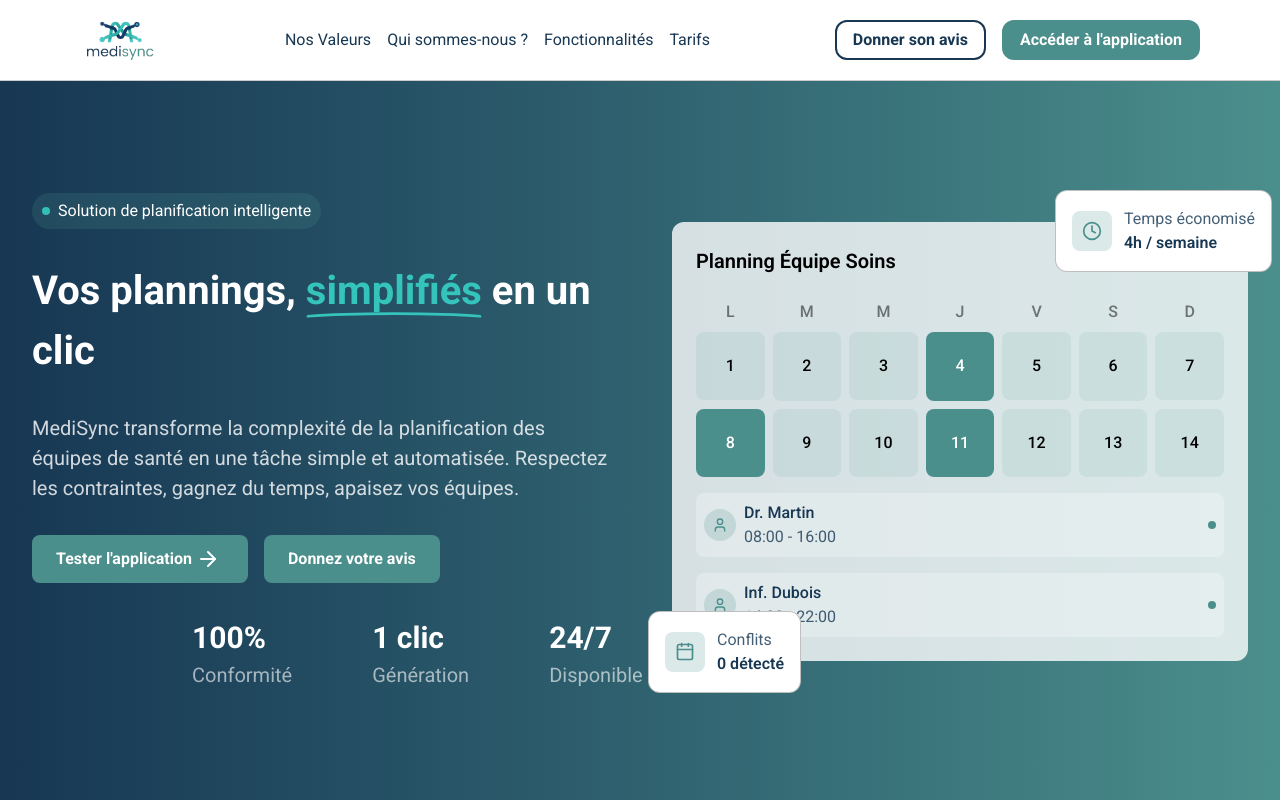
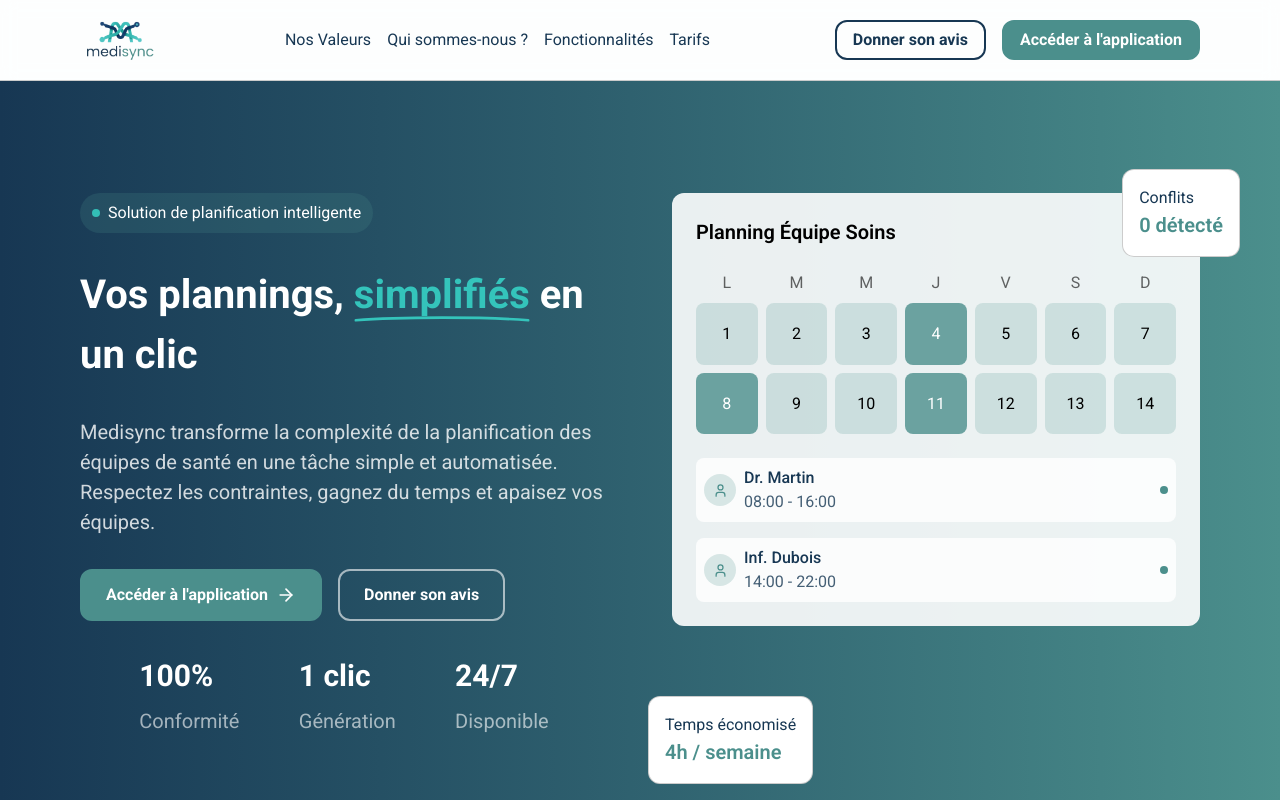
Before and after one commit to bastos-rcd/MEDISYNC, a React (Vite) app in the folder landing-page/: page / in a window 1280 px wide. Shown: the top 800 px of the page. Built offline with nearby package versions, Linux system fonts and the light colour scheme.

Commit message:
refacto: hero

```diff
--- a/landing-page/index.html
+++ b/landing-page/index.html
@@ -16,7 +16,7 @@
     <title>MediSync - Planification Intelligente pour la Santé</title>
   </head>
 
-  <body>
+  <body class="bg-(--tertiary)/5">
     <div id="root"></div>
     <script type="module" src="/src/main.tsx"></script>
   </body>
--- a/landing-page/src/App.tsx
+++ b/landing-page/src/App.tsx
@@ -11,7 +11,7 @@
     <>
       <Header />
 
-      <div className="flex flex-col bg-(--tertiary)/10 gap-10 lg:gap-14">
+      <div className="flex flex-col gap-10 lg:gap-14">
         <Hero />
 
         <Values />
--- a/landing-page/src/assets/fr.json
+++ b/landing-page/src/assets/fr.json
@@ -1,5 +1,15 @@
 {
-  "navigation": [
+  "application": {
+    "label": "Accéder à l'application",
+    "link": "https://medisync-scheduler-pro.vercel.app/"
+  },
+
+  "form": {
+    "label": "Donner son avis",
+    "link": "https://docs.google.com/forms/d/e/1FAIpQLSeuTzbgUBJB8y8WhDP9kMNFpFsUhymFF-29K6CM2T1LG-L8Sg/viewform"
+  },
+
+  "nav": [
     {
       "label": "Nos Valeurs",
       "link": "#values"
@@ -17,12 +27,52 @@
       "link": "#prices"
     }
   ],
-  "application": {
-    "label": "Accéder à l'application",
-    "link": "https://medisync-scheduler-pro.vercel.app/"
-  },
-  "form": {
-    "label": "Donner son avis",
-    "link": "https://docs.google.com/forms/d/e/1FAIpQLSeuTzbgUBJB8y8WhDP9kMNFpFsUhymFF-29K6CM2T1LG-L8Sg/viewform"
+
+  "hero": {
+    "badge": "Solution de planification intelligente",
+    "title": {
+      "start": "Vos plannings, ",
+      "param": "simplifiés",
+      "end": " en un clic"
+    },
+    "description": "Medisync transforme la complexité de la planification des équipes de santé en une tâche simple et automatisée. Respectez les contraintes, gagnez du temps et apaisez vos équipes.",
+    "stats": [
+      {
+        "value": "100%",
+        "label": "Conformité"
+      },
+      {
+        "value": "1 clic",
+        "label": "Génération"
+      },
+      {
+        "value": "24/7",
+        "label": "Disponible"
+      }
+    ],
+    "calendar": {
+      "title": "Planning Équipe Soins",
+      "days": ["L", "M", "M", "J", "V", "S", "D"],
+      "users": [
+        {
+          "name": "Dr. Martin",
+          "schedule": "08:00 - 16:00"
+        },
+        {
+          "name": "Inf. Dubois",
+          "schedule": "14:00 - 22:00"
+        }
+      ]
+    },
+    "alerts": [
+      {
+        "value": "4h / semaine",
+        "label": "Temps économisé"
+      },
+      {
+        "value": "0 détecté",
+        "label": "Conflits"
+      }
+    ]
   }
 }
--- a/landing-page/src/components/Header.tsx
+++ b/landing-page/src/components/Header.tsx
@@ -18,7 +18,7 @@
         </Link>
 
         <div className="hidden lg:flex flex-row gap-4">
-          {Array.from(t("navigation")).map((item: any, index: number) => (
+          {Array.from(t("nav")).map((item: any, index: number) => (
             <Link key={index} href={item.link}>
               {item.label}
             </Link>
@@ -46,7 +46,7 @@
       {isOpen && (
         <div className="lg:hidden animate-fade-in">
           <nav className="flex flex-col gap-6 p-4">
-            {Array.from(t("navigation")).map((item: any, index: number) => (
+            {Array.from(t("nav")).map((item: any, index: number) => (
               <Link
                 key={index}
                 href={item.link}
--- a/landing-page/src/components/Hero.tsx
+++ b/landing-page/src/components/Hero.tsx
@@ -1,101 +1,76 @@
-import { Calendar, Clock, ArrowRight, User } from "lucide-react";
+import { ArrowRight, User } from "lucide-react";
+import { useTranslation } from "react-i18next";
 
-const LinkButton = ({
-  href,
-  children,
-}: {
-  href: string;
-  children: React.ReactNode;
-}) => (
-  <a
-    className="flex justify-center items-center font-bold rounded-lg bg-(--secondary) text-white hover:bg-(--secondary)/80 transition-colors px-6 py-3"
-    href={href}
-    target="_blank"
-  >
-    {children}
-  </a>
-);
-
-const Stat = ({ value, label }: { value: string; label: string }) => (
-  <div className="text-center lg:text-left">
-    <h2 className="font-bold text-white">{value}</h2>
-    <h3 className="text-white/60">{label}</h3>
-  </div>
-);
+import Badge from "./ui/badge";
+import Title from "./ui/title";
+import Button from "./ui/button";
+import Stat from "./ui/stat";
+import Alert from "./ui/alert";
 
 export default function Hero() {
+  const { t } = useTranslation();
+
   return (
-    <section className="flex text-center lg:text-left bg-linear-90 from-(--primary) to-(--secondary) px-8 py-28">
-      <div className="grid grid-cols-1 lg:grid-cols-2 gap-12 lg:gap-16 items-center">
-        <div className="flex flex-col items-center lg:items-start gap-8">
-          <div className="w-fit inline-flex items-center rounded-full bg-(--secondary)/20 text-white gap-2 px-2.5 py-1.5">
-            <span className="w-2 h-2 rounded-full bg-(--tertiary) animate-pulse" />
-            <span>Solution de planification intelligente</span>
+    <section className="bg-linear-150 lg:bg-linear-90 from-(--primary) to-(--secondary)">
+      <div className="grid grid-cols-1 lg:grid-cols-2 gap-12 lg:gap-16 px-6 lg:px-20 py-18 lg:py-28">
+        <div className="flex flex-col items-center text-center lg:text-left lg:items-start gap-8">
+          <Badge label={t("hero.badge")} />
+
+          <Title
+            start={t("hero.title.start")}
+            param={t("hero.title.param")}
+            end={t("hero.title.end")}
+          />
+
+          <h3 className="text-white/80">{t("hero.description")}</h3>
+
+          <div className="w-full flex flex-col justify-center lg:justify-start lg:flex-row gap-4">
+            <Button
+              size="large"
+              onClick={() => window.open(t("application.link"), "_blank")}
+            >
+              <div className="flex items-center gap-2">
+                {t("application.label")}
+                <ArrowRight className="w-5" />
+              </div>
+            </Button>
+
+            <Button
+              variant="white"
+              size="large"
+              onClick={() => window.open(t("form.link"), "_blank")}
+            >
+              {t("form.label")}
+            </Button>
           </div>
 
-          <h1 className="font-bold text-white">
-            Vos plannings,{" "}
-            <span className="relative">
-              <span className="text-(--tertiary) bg-linear-to-r from-teal-light to-mint">
-                simplifiés
-              </span>
-              <svg
-                className="absolute -bottom-1 left-0"
-                viewBox="0 0 200 8"
-                fill="none"
-              >
-                <path
-                  d="M2 6C50 2 150 2 198 6"
-                  stroke="var(--tertiary)"
-                  strokeWidth="3"
-                  strokeLinecap="round"
-                />
-              </svg>
-            </span>{" "}
-            en un clic
-          </h1>
-
-          <h3 className="text-white/80">
-            MediSync transforme la complexité de la planification des équipes de
-            santé en une tâche simple et automatisée. Respectez les contraintes,
-            gagnez du temps, apaisez vos équipes.
-          </h3>
-
-          <div className="w-full flex flex-col lg:flex-row gap-4 justify-center lg:justify-start">
-            <LinkButton href="https://medisync-scheduler-pro.vercel.app/">
-              Tester l'application
-              <ArrowRight className="w-8" />
-            </LinkButton>
-            <LinkButton href="https://docs.google.com/forms/d/e/1FAIpQLSeuTzbgUBJB8y8WhDP9kMNFpFsUhymFF-29K6CM2T1LG-L8Sg/viewform?usp=header">
-              Donnez votre avis
-            </LinkButton>
-          </div>
-
-          <div className="flex flex-row justify-between lgjustify-center items-center gap-20 px-40">
-            <Stat value="100%" label="Conformité" />
-            <Stat value="1 clic" label="Génération" />
-            <Stat value="24/7" label="Disponible" />
+          <div className="w-full flex flex-row justify-between lg:justify-evenly items-center">
+            {Array.from(t("hero.stats")).map((stat: any, i: number) => (
+              <Stat key={i} value={stat.value} label={stat.label} />
+            ))}
           </div>
         </div>
 
         <div className="relative hidden lg:block">
-          <div className="bg-white/80 rounded-xl shadow-card p-6">
-            <h3 className="font-semibold mb-6">Planning Équipe Soins</h3>
+          <div className="flex flex-col bg-white/90 rounded-xl gap-6 p-6">
+            <h3 className="font-semibold">{t("hero.calendar.title")}</h3>
 
-            <div className="grid grid-cols-7 gap-2 mb-4">
-              {["L", "M", "M", "J", "V", "S", "D"].map((day, i) => (
-                <div key={i} className="text-center font-medium text-black/50">
+            <div className="grid grid-cols-7 gap-2">
+              {Array.from(t("hero.calendar.days")).map(
+                (day: any, i: number) => (
+                  <p key={i} className="text-center text-black/60">
                     {day}
-                </div>
-              ))}
+                  </p>
+                ),
+              )}
 
               {Array.from({ length: 14 }).map((_, i) => (
                 <div
                   key={i}
-                  className={`aspect-square rounded-lg flex items-center justify-center font-medium ${
+                  className={`flex items-center justify-center aspect-square rounded-lg ${
                     i === 3 || i === 7 || i === 10
-                      ? "bg-(--secondary) text-white"
-                      : "bg-(--secondary)/10 text-black"
+                      ? "bg-(--secondary)/80 text-white"
+                      : "bg-(--secondary)/20 text-black"
                   }`}
                 >
                   {i + 1}
@@ -104,59 +79,42 @@
             </div>
 
             <div className="flex flex-col gap-4">
-              <div className="flex items-center bg-white/25 rounded-lg gap-2 p-2">
-                <div className="w-8 h-8 rounded-full bg-(--secondary)/20 flex items-center justify-center">
-                  <User size={16} className="text-(--secondary)" />
+              {Array.from(t("hero.calendar.users")).map(
+                (user: any, i: number) => (
+                  <div
+                    key={i}
+                    className="flex items-center bg-white/80 rounded-lg gap-2 p-2"
+                  >
+                    <div className="w-8 h-8 flex items-center justify-center rounded-full bg-(--secondary)/20">
+                      <User size={15} className="text-(--secondary)" />
                     </div>
 
                     <div className="flex-1">
-                  <p className="font-medium text-(--primary)">Dr. Martin</p>
-                  <p className="text-(--primary)/80">08:00 - 16:00</p>
+                      <p className="font-medium text-(--primary)">
+                        {user.name}
+                      </p>
+                      <p className="text-(--primary)/80">{user.schedule}</p>
                     </div>
 
                     <span className="w-2 h-2 rounded-full bg-(--secondary)" />
                   </div>
-
-              <div className="flex items-center bg-white/25 rounded-lg gap-2 p-2">
-                <div className="w-8 h-8 rounded-full bg-(--secondary)/20 flex items-center justify-center">
-                  <User size={16} className="text-(--secondary)" />
-                </div>
-
-                <div className="flex-1">
-                  <p className="font-medium text-(--primary)">Inf. Dubois</p>
-                  <p className="text-(--primary)/80">14:00 - 22:00</p>
-                </div>
-
-                <span className="w-2 h-2 rounded-full bg-(--secondary)" />
-              </div>
+                ),
+              )}
             </div>
           </div>
 
-          <div className="absolute -top-8 -right-6 bg-white rounded-xl border border-black/25 p-4">
-            <div className="flex items-center gap-3">
-              <div className="w-10 h-10 rounded-lg bg-(--secondary)/20 flex items-center justify-center">
-                <Clock size={20} className="text-(--secondary)" />
-              </div>
-              <div>
-                <p className="text-(--primary)/80">Temps économisé</p>
-                <p className="font-semibold text-(--primary)">4h / semaine</p>
-              </div>
-            </div>
+          <div className="absolute -top-6 -right-10">
+            <Alert
+              value={t("hero.alerts.1.value")}
+              label={t("hero.alerts.1.label")}
+            />
           </div>
 
-          <div
-            className="absolute -bottom-8 -left-6 bg-white rounded-xl border border-black/25 p-4 animate-float"
-            style={{ animationDelay: "0.5s" }}
-          >
-            <div className="flex items-center gap-3">
-              <div className="w-10 h-10 rounded-lg bg-(--secondary)/20 flex items-center justify-center">
-                <Calendar size={20} className="text-(--secondary)" />
-              </div>
-              <div>
-                <p className="text-(--primary)/80">Conflits</p>
-                <p className="font-semibold text-(--primary)">0 détecté</p>
-              </div>
-            </div>
+          <div className="absolute -bottom-12 -left-6">
+            <Alert
+              value={t("hero.alerts.0.value")}
+              label={t("hero.alerts.0.label")}
+            />
           </div>
         </div>
       </div>
--- /dev/null
+++ b/landing-page/src/components/ui/alert.tsx
@@ -0,0 +1,15 @@
+interface Props {
+  value: string;
+  label: string;
+}
+
+export default function Alert({ value, label }: Props) {
+  return (
+    <div className="bg-white rounded-xl border border-black/20 p-4">
+      <div>
+        <p className="text-(--primary)">{label}</p>
+        <h3 className="font-semibold text-(--secondary)">{value}</h3>
+      </div>
+    </div>
+  );
+}
--- /dev/null
+++ b/landing-page/src/components/ui/badge.tsx
@@ -0,0 +1,12 @@
+interface Props {
+  label: string;
+}
+
+export default function Badge({ label }: Props) {
+  return (
+    <div className="inline-flex items-center rounded-full bg-(--secondary)/20 text-white gap-2 px-3 py-2">
+      <span className="w-2 h-2 rounded-full bg-(--tertiary) animate-pulse" />
+      <span>{label}</span>
+    </div>
+  );
+}
--- a/landing-page/src/components/ui/button.tsx
+++ b/landing-page/src/components/ui/button.tsx
@@ -1,5 +1,5 @@
 interface Props {
-  variant?: "default" | "outline";
+  variant?: "default" | "outline" | "white";
   size?: "normal" | "large";
   children: React.ReactNode;
   onClick?: () => void;
@@ -18,7 +18,9 @@
         ${
           variant === "outline"
             ? "text-(--primary) hover:text-white border-(--primary) hover:bg-(--primary)"
-            : "text-white border-(--secondary) bg-(--secondary) hover:bg-(--secondary)/80 hover:border-(--secondary)/80"
+            : variant === "white"
+              ? "text-white border-white/60 hover:bg-white/15"
+              : "text-white border-(--secondary) bg-(--secondary) hover:bg-(--secondary)/80 hover:border-(--secondary)/80"
         }
         hover:cursor-pointer transition-colors`}
       onClick={onClick}
--- /dev/null
+++ b/landing-page/src/components/ui/stat.tsx
@@ -0,0 +1,13 @@
+interface Props {
+  value: string;
+  label: string;
+}
+
+export default function Stat({ value, label }: Props) {
+  return (
+    <div className="flex flex-col gap-2">
+      <h2 className="font-bold text-white">{value}</h2>
+      <h3 className="text-white/60">{label}</h3>
+    </div>
+  );
+}
--- /dev/null
+++ b/landing-page/src/components/ui/title.tsx
@@ -0,0 +1,33 @@
+interface Props {
+  start: string;
+  param: string;
+  end: string;
+}
+
+export default function Title({ start, param, end }: Props) {
+  return (
+    <h1 className="font-bold text-white">
+      {start}
+
+      <span className="relative">
+        <span className="text-(--tertiary) bg-linear-to-r from-teal-light to-mint">
+          {param}
+        </span>
+        <svg
+          className="absolute -bottom-1 left-0"
+          viewBox="0 0 200 8"
+          fill="none"
+        >
+          <path
+            d="M2 6C50 2 150 2 198 6"
+            stroke="var(--tertiary)"
+            strokeWidth="3"
+            strokeLinecap="round"
+          />
+        </svg>
+      </span>
+
+      {end}
+    </h1>
+  );
+}
```
Lines whose indentation alone changed are shown as unchanged.
